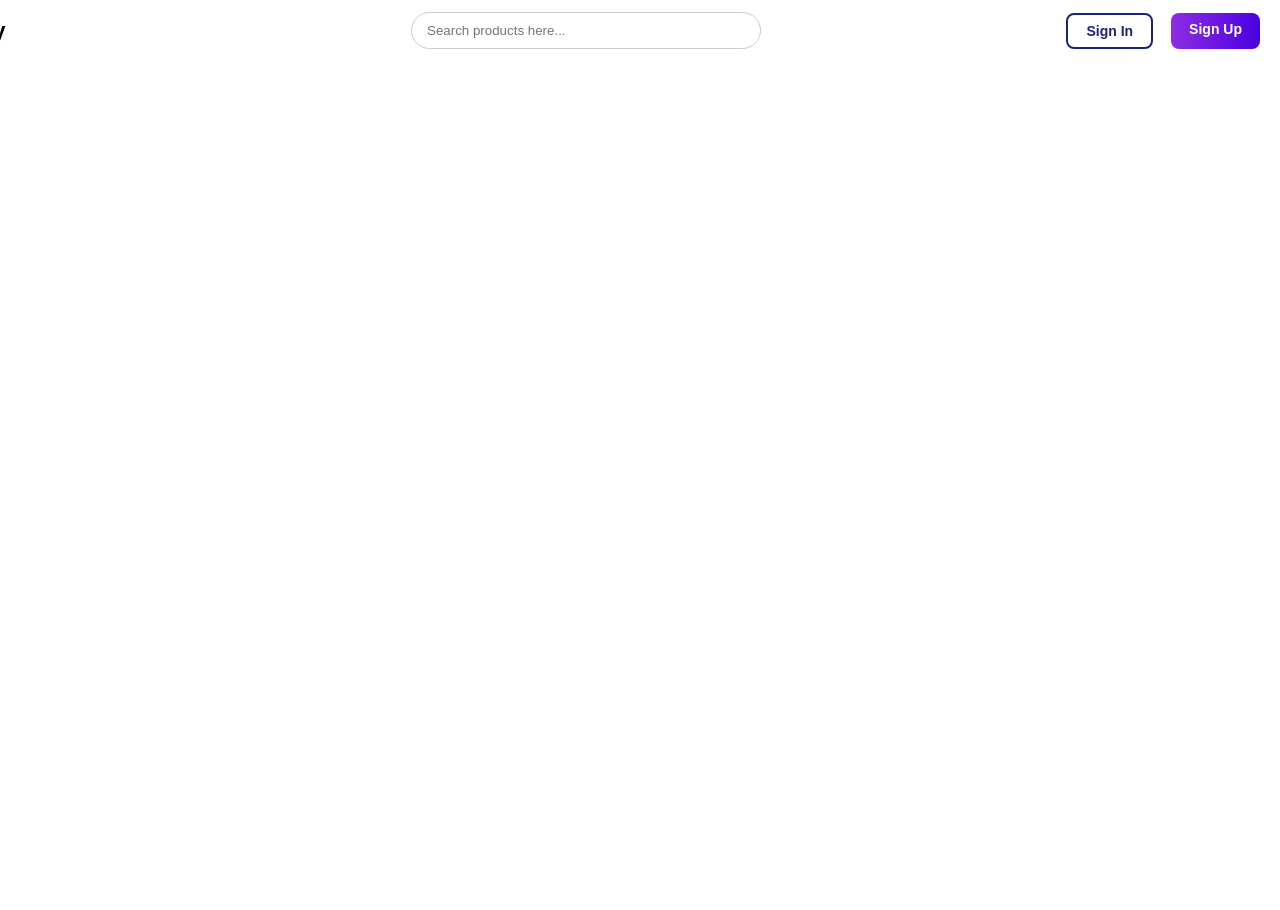
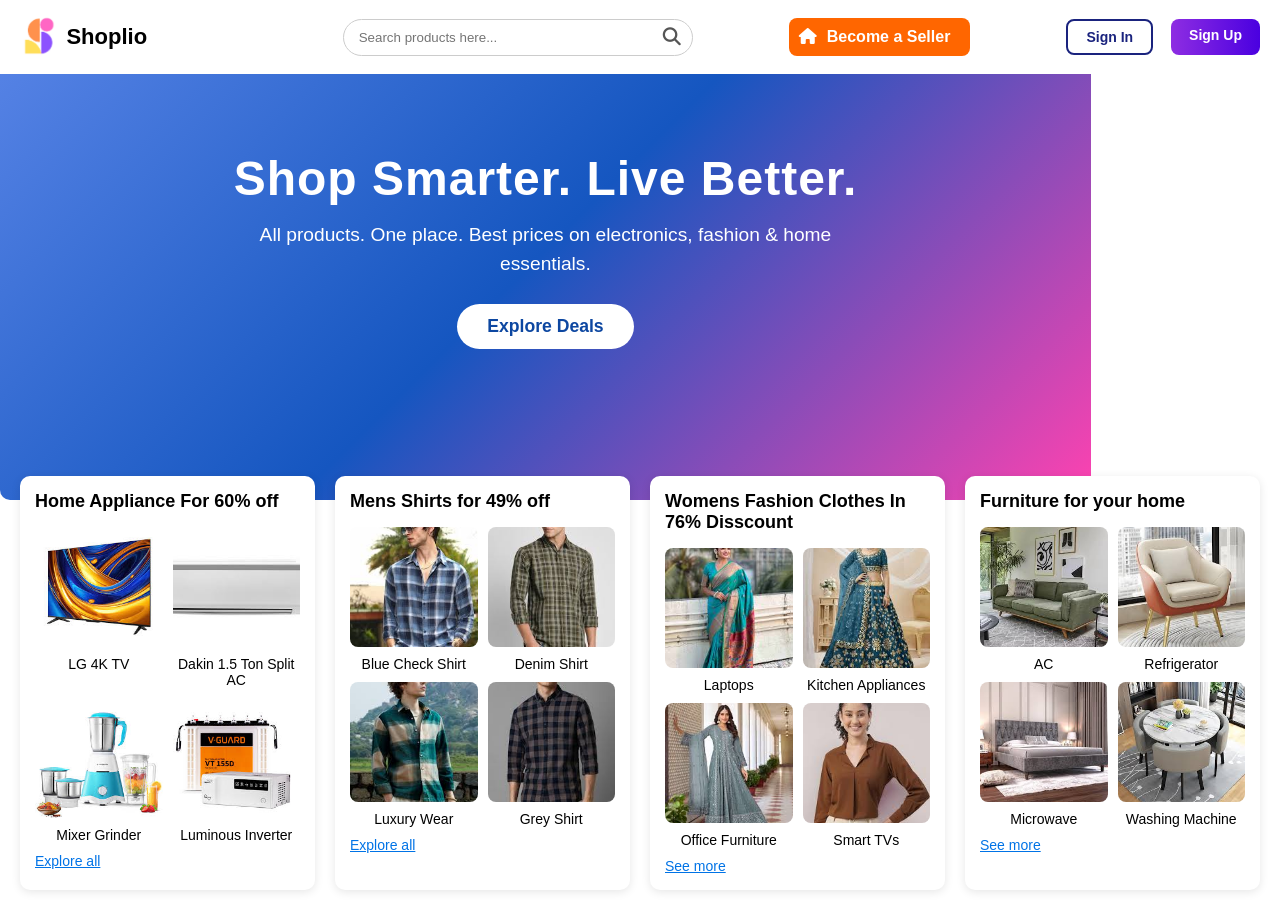
Before and after one commit to Anshul80045/Business-camera, a plain HTML site: page index.html in a window 1280 px wide. Before the commit the page ends 800 px from the top, so only its background shows below. Drawn offline with Linux system fonts and the light colour scheme.

Commit message:
Update index.html

```diff
--- a/index.html
+++ b/index.html
@@ -13,8 +13,14 @@
     <!-- HEADER -->
     <header class="header">
         <i class="fa fa-bars open-btn" id="openSidebar"></i>
-        <h1>Lusxury</h1>
-        <input type="text" placeholder="Search products here..." class="search-box">
+        <img src="Images/Website.png" alt="logo" class="logo">
+        <h1>Shoplio</h1>
+       <div class="search-wrapper">
+   <input type="text" placeholder="Search products here..." class="search-box" id="searchInput">
+   <i class="fa fa-search search-icon" id="searchIcon" ></i>
+</div>
+ <a href="seller.html" class="seller-btn">
+    <i class="fa-solid fa-house"></i>Become a Seller</a>
        <div class="auth-buttons">
     <a href="signin.html" class="btn signin">Sign In</a>
     <a href="signup.html" class="btn signup">Sign Up</a>
@@ -25,6 +31,7 @@
 
     <!-- SIDEBAR -->
     <aside id="sidebar" class="sidebar">
+
 
         <div class="sidebar-header">
             <h2>Lusxury</h2>
@@ -47,6 +54,130 @@
     </div>
     </div>
 </div>
+ <!----------Banner------------>
+  <section class="hero-banner">
+        <div class="hero-content">
+            <h1>Shop Smarter. Live Better.</h1>
+            <p>All products. One place. Best prices on electronics, fashion & home essentials.</p>
+            <a href="#" class="hero-btn">Explore Deals</a>
+        </div>
+    </section>
+
+    <!-------Product Section-------->
+<section class="four-sections">
+
+    <!-- 1st Box -->
+    <div class="home-box">
+        <h3>Home Appliance For 60% off</h3>
+
+        <div class="home-grid">
+            <div class="item">
+                <img src="Images/appliance 1.jfif" alt="Television">
+                <p>LG 4K TV</p>
+            </div>
+            <div class="item">
+                <img src="Images/appliance 2.jfif" alt="Air conditioner">
+                <p>Dakin 1.5 Ton Split AC</p>
+            </div>
+            <div class="item">
+                <img src="Images/appliance 3.jfif" alt="MIxer Grinder">
+                <p>Mixer Grinder</p>
+            </div>
+            <div class="item">
+                <img src="Images/appliance 4.jfif" alt="Inverter">
+                <p>Luminous Inverter</p>
+            </div>
+        </div>
+
+        <a href="#" class="see-more">Explore all</a>
+    </div>
+
+    <!-- 2nd Box -->
+    <div class="home-box">
+        <h3>Mens Shirts for 49% off</h3>
+
+        <div class="home-grid">
+            <div class="item">
+                <img src="Images/shirt 1.jfif" alt="Blue Shirt">
+                <p>Blue Check Shirt</p>
+            </div>
+            <div class="item">
+                <img src="Images/Shirt 2.jfif" alt="">
+                <p>Denim Shirt</p>
+            </div>
+            <div class="item">
+                <img src="Images/shirt 3.jfif" alt="">
+                <p>Luxury Wear</p>
+            </div>
+            <div class="item">
+                <img src="Images/Shirt 4.jfif" alt="">
+                <p>Grey Shirt</p>
+            </div>
+        </div>
+
+        <a href="#" class="see-more">Explore all</a>
+    </div>
+
+    <!-- 3rd Box -->
+    <div class="home-box">
+        <h3>Womens Fashion Clothes In 76% Disscount</h3>
+
+        <div class="home-grid">
+            <div class="item">
+                <img src="Images/Women 1.jfif" alt="">
+                <p>Laptops</p>
+            </div>
+            <div class="item">
+                <img src="Images/Womens 2.jfif" alt="">
+                <p>Kitchen Appliances</p>
+            </div>
+            <div class="item">
+                <img src="Images/womens 3.jfif" alt="">
+                <p>Office Furniture</p>
+            </div>
+            <div class="item">
+                <img src="Images/womens 4.jfif" alt="">
+                <p>Smart TVs</p>
+            </div>
+        </div>
+
+        <a href="#" class="see-more">See more</a>
+    </div>
+
+    <!-- 4th Box -->
+    <div class="home-box">
+        <h3>Furniture for your home</h3>
+
+        <div class="home-grid">
+            <div class="item">
+                <img src="Images/Fur 1.jfif" alt="">
+                <p>AC</p>
+            </div>
+            <div class="item">
+                <img src="Images/Fur 2.jfif" alt="">
+                <p>Refrigerator</p>
+            </div>
+            <div class="item">
+                <img src="Images/Fur 3.jfif" alt="">
+                <p>Microwave</p>
+            </div>
+            <div class="item">
+                <img src="Images/Fur 4.jfif" alt="">
+                <p>Washing Machine</p>
+            </div>
+        </div>
+
+        <a href="#" class="see-more">See more</a>
+    </div>
+
+</section>
+<div class="mobile-footer">
+  <a href="index.html"><i class="fa-solid fa-house"></i><span>Home</span></a>
+  <a href="#"><i class="fa-solid fa-user"></i><span>You</span></a>
+  <a href="#"><i class="fa-solid fa-wallet"></i><span>Wallet</span></a>
+  <a href="#"><i class="fa-solid fa-cart-shopping"></i><span>Cart</span></a>
+
+</div>
 
 <script src="script.js"></script>
 
```
